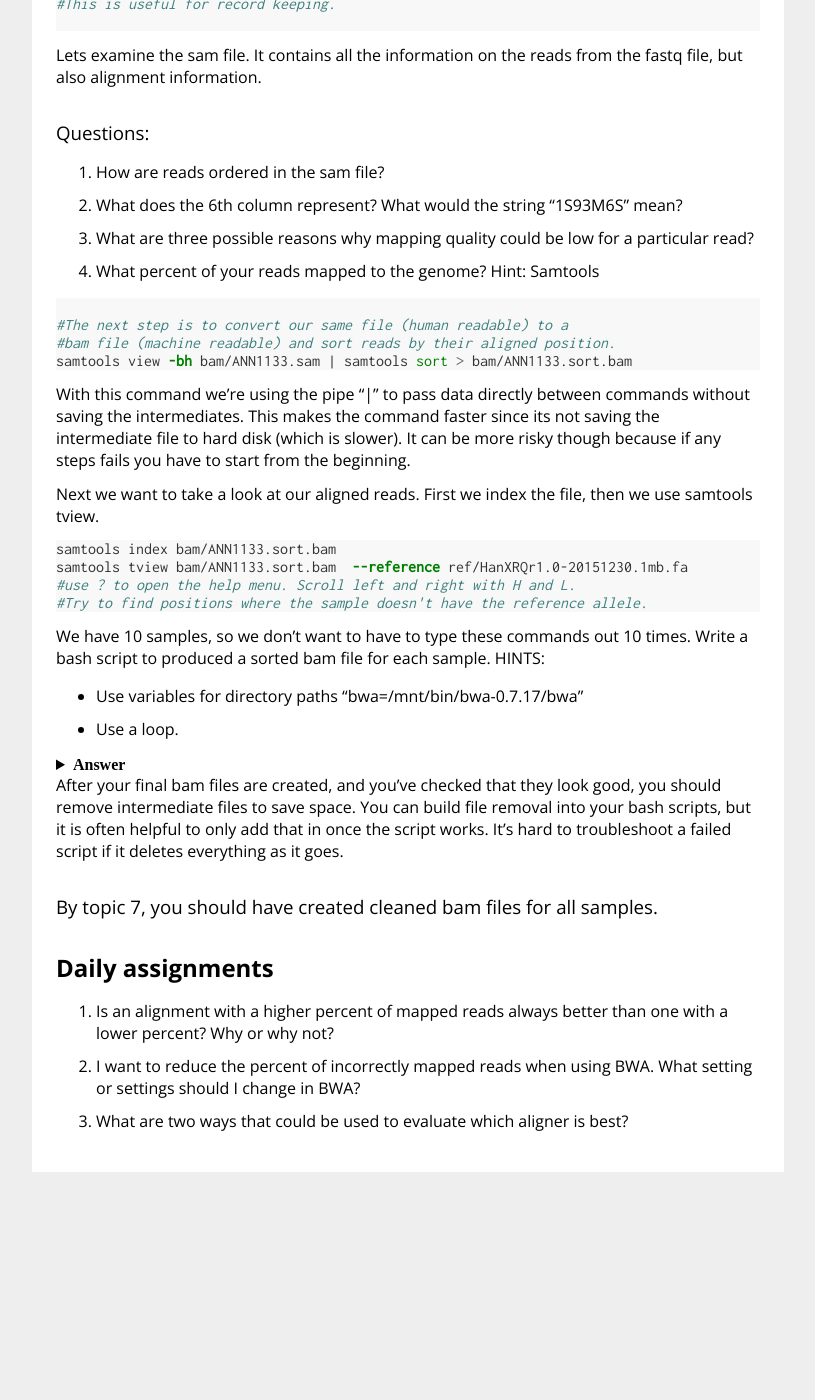
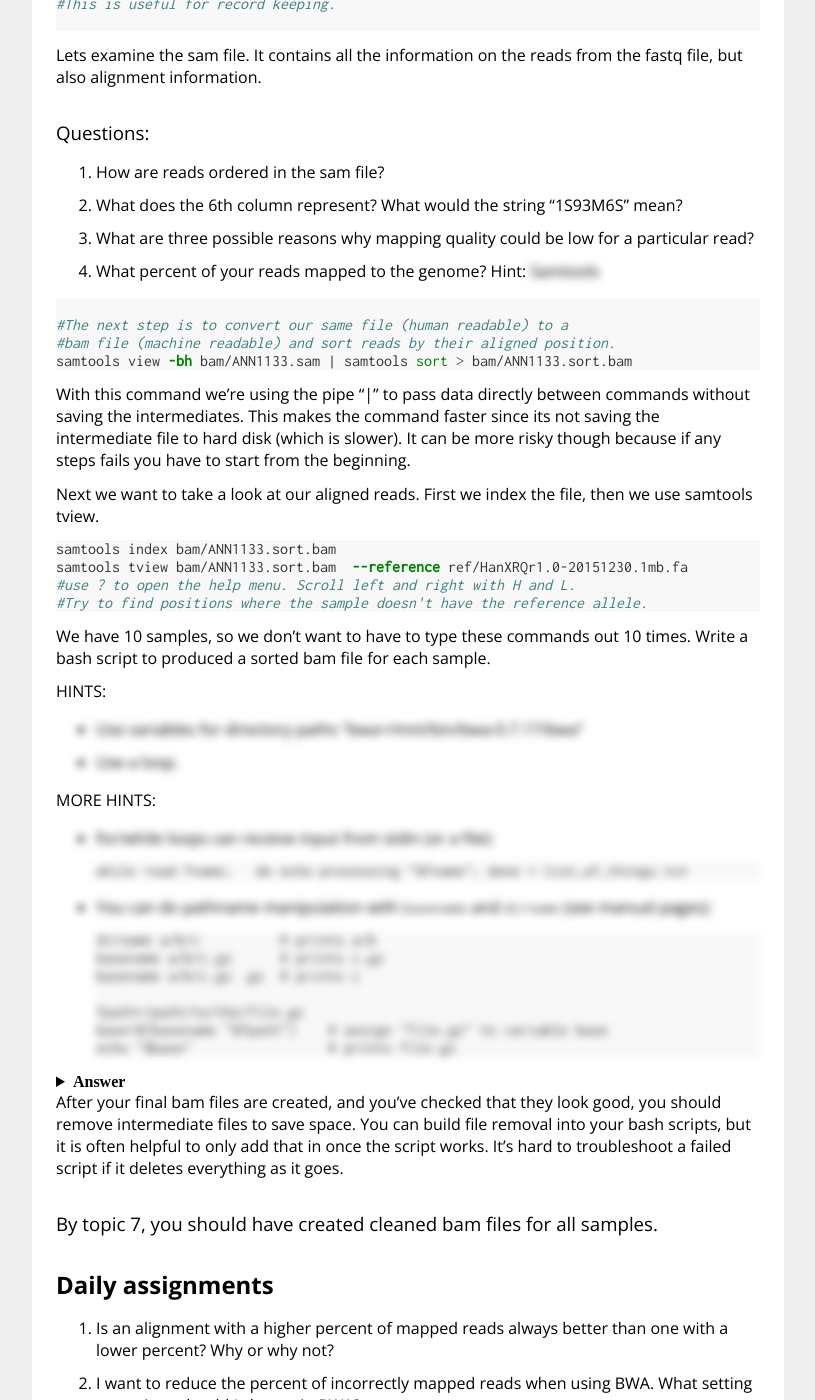
Before and after one commit to owensgl/biol525D, a Jekyll site: the page built from Topic_4/readme.md, in a window 1280 px wide and 1400 px high, scrolled down 1666 px. Shown: the whole window, without its empty margins (232-1047 px from the left). Built offline with Jekyll 4.4.1, drawn with Linux system fonts in a browser that asks for light colours; our own code applies the rules of GitHub Pages for plain Markdown files; before the commit the page ends 2846 px from its top, so only the background shows below that.

Commit message:
[spoilers] Hooked up spoiler code. Added examples in Topic 4.
  Anything with css class .spoiler will be blurred.

  - Whenever markdown renders something as a "block element" (code section,
    bullet, etc), you can add {: .spoiler} at the start of the next line.
    This makes the whole block blurry.

  - If you want just one word in a sentence to be blurry, you have to tell
    kramdown the region to apply the class to. So you can use <span></span>
    to attach the class to

EXAMPLE BELOW (assume it's markdown)

    Some stuff:

      * Note: The magic word is <span>Please</span>{: .spoiler}
        (Will make just the word Please blurry)

      * Note 2: this whole bullet block will be blurry (including the bullet itself).
      {: .spoiler}

````diff
--- a/Topic_4/readme.md
+++ b/Topic_4/readme.md
@@ -82,7 +82,7 @@ Lets examine the sam file. It contains all the information on the reads from the
 1. How are reads ordered in the sam file?
 2. What does the 6th column represent? What would the string "1S93M6S" mean?
 3. What are three possible reasons why mapping quality could be low for a particular read?
-4. What percent of your reads mapped to the genome? Hint: Samtools
+4. What percent of your reads mapped to the genome? Hint: <span>Samtools</span>{: .spoiler}
 
 ```bash
 
@@ -106,9 +106,32 @@ samtools tview bam/ANN1133.sort.bam  --reference ref/HanXRQr1.0-20151230.1mb.fa
 
 
 We have 10 samples, so we don't want to have to type these commands out 10 times. Write a bash script to produced a sorted bam file for each sample.
+
 HINTS:
-* Use variables for directory paths "bwa=/mnt/bin/bwa-0.7.17/bwa"
-* Use a loop.
+  * Use variables for directory paths "bwa=/mnt/bin/bwa-0.7.17/bwa"
+  * Use a loop.
+  {: .spoiler}
+
+MORE HINTS:
+  * for/while loops can receive input from stdin (or a file):
+
+        while read fname;
+	  do echo processing "$fname";
+	done < list_of_things.txt
+  {: .spoiler}
+
+  * You can do pathname manipulation with `basename` and `dirname` (see manual pages):
+
+    ```
+    dirname a/b/c          # prints a/b
+    basename a/b/c.gz      # prints c.gz
+    basename a/b/c.gz .gz  # prints c
+
+    fpath=/path/to/the/file.gz
+    base=$(basename "$fpath")    # assign "file.gz" to variable base
+    echo "$base"                 # prints file.gz
+    ```
+  {: .spoiler}
 
 <details>
 <summary markdown="span">**Answer**
--- a/_layouts/default.html
+++ b/_layouts/default.html
@@ -8,6 +8,17 @@
 	<link href="https://fonts.googleapis.com/css?family=Inconsolata&subset=latin-ext" rel="stylesheet">
 	<link rel="stylesheet" href="{{ site.baseurl }}/style/pygments-default.css">
 	<link rel="stylesheet" href="{{ site.baseurl }}/style/styles.css">
+
+	<!-- START spoiler code setup -->
+	<script type="text/javascript" src="{{ site.baseurl }}/assets/js/spoiler.js"></script>
+	<script type="text/javascript">
+          // once the page is assembled, anything with class "spoiler" or tag <spoiler> gets blurred
+          document.addEventListener("DOMContentLoaded", function(event) {
+            spoilerAlert('spoiler', {max: 4, partial: 2});
+            spoilerAlert('.spoiler', {max: 4, partial: 2});
+          });
+	</script>
+	<!-- END spoiler code setup -->
 </head>
 <body>
 	<div class="column">
````
Also changed, not shown: assets/js/spoiler.js (renamed from spoiler.js, +14 -0 lines).
